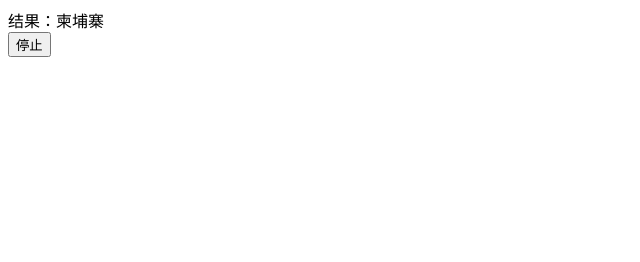
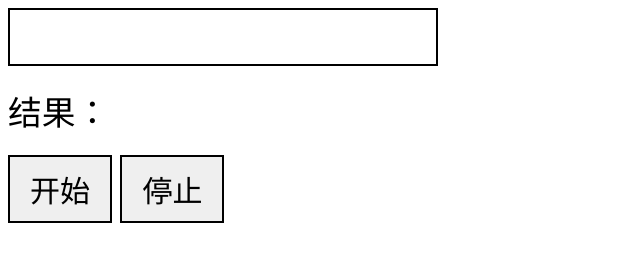
Before and after one commit to FAOfao931013/usefulJScode, a plain HTML site: page 抽奖程序.html in a window 1280 px wide. Shown: the whole page, without its empty margins (0-640 px from the left). Drawn offline with nearby package versions, Linux system fonts and the light colour scheme.

Commit message:
优化代码

```diff
--- /dev/null
+++ b/js/hotcss.js
@@ -0,0 +1,121 @@
+(function( window , document ){
+
+    'use strict';
+
+    //给hotcss开辟个命名空间，别问我为什么，我要给你准备你会用到的方法，免得用到的时候还要自己写。
+    var hotcss = {};
+
+    (function() {
+        //根据devicePixelRatio自定计算scale
+        //可以有效解决移动端1px这个世纪难题。
+        var viewportEl = document.querySelector('meta[name="viewport"]'),
+            hotcssEl = document.querySelector('meta[name="hotcss"]'),
+            dpr = window.devicePixelRatio || 1,
+            maxWidth = 540,
+            designWidth = 0;
+
+        dpr = dpr >= 3 ? 3 : ( dpr >=2 ? 2 : 1 );
+
+        //允许通过自定义name为hotcss的meta头，通过initial-dpr来强制定义页面缩放
+        if (hotcssEl) {
+            var hotcssCon = hotcssEl.getAttribute('content');
+            if (hotcssCon) {
+                var initialDprMatch = hotcssCon.match(/initial\-dpr=([\d\.]+)/);
+                if (initialDprMatch) {
+                    dpr = parseFloat(initialDprMatch[1]);
+                }
+                var maxWidthMatch = hotcssCon.match(/max\-width=([\d\.]+)/);
+                if (maxWidthMatch) {
+                    maxWidth = parseFloat(maxWidthMatch[1]);
+                }
+                var designWidthMatch = hotcssCon.match(/design\-width=([\d\.]+)/);
+                if (designWidthMatch) {
+                    designWidth = parseFloat(designWidthMatch[1]);
+                }
+            }
+        }
+
+        document.documentElement.setAttribute('data-dpr', dpr);
+        hotcss.dpr = dpr;
+
+        document.documentElement.setAttribute('max-width', maxWidth);
+        hotcss.maxWidth = maxWidth;
+
+        if( designWidth ){
+            document.documentElement.setAttribute('design-width', designWidth);
+            hotcss.designWidth = designWidth;
+        }
+
+        var scale = 1 / dpr,
+            content = 'width=device-width, initial-scale=' + scale + ', minimum-scale=' + scale + ', maximum-scale=' + scale + ', user-scalable=no';
+
+        if (viewportEl) {
+            viewportEl.setAttribute('content', content);
+        } else {
+            viewportEl = document.createElement('meta');
+            viewportEl.setAttribute('name', 'viewport');
+            viewportEl.setAttribute('content', content);
+            document.head.appendChild(viewportEl);
+        }
+
+    })();
+
+    hotcss.px2rem = function( px , designWidth ){
+        //预判你将会在JS中用到尺寸，特提供一个方法助你在JS中将px转为rem。就是这么贴心。
+        if( !designWidth ){
+            //如果你在JS中大量用到此方法，建议直接定义 hotcss.designWidth 来定义设计图尺寸;
+            //否则可以在第二个参数告诉我你的设计图是多大。
+            designWidth = parseInt(hotcss.designWidth , 10);
+        }
+
+        return parseInt(px,10)*320/designWidth/20;
+    }
+
+    hotcss.rem2px = function( rem , designWidth ){
+        //新增一个rem2px的方法。用法和px2rem一致。
+        if( !designWidth ){
+            designWidth = parseInt(hotcss.designWidth , 10);
+        }
+        //rem可能为小数，这里不再做处理了
+        return rem*20*designWidth/320;
+    }
+
+    hotcss.mresize = function(){
+        //对，这个就是核心方法了，给HTML设置font-size。
+        var innerWidth = document.documentElement.getBoundingClientRect().width || window.innerWidth;
+
+        if( hotcss.maxWidth && (innerWidth/hotcss.dpr > hotcss.maxWidth) ){
+            innerWidth = hotcss.maxWidth*hotcss.dpr;
+        }
+
+        if( !innerWidth ){ return false;}
+
+        document.documentElement.style.fontSize = ( innerWidth*20/320 ) + 'px';
+
+        hotcss.callback && hotcss.callback();
+
+    };
+
+    hotcss.mresize();
+    //直接调用一次
+
+    window.addEventListener( 'resize' , function(){
+        clearTimeout( hotcss.tid );
+        hotcss.tid = setTimeout( hotcss.mresize , 33 );
+    } , false );
+    //绑定resize的时候调用
+
+    window.addEventListener( 'load' , hotcss.mresize , false );
+    //防止不明原因的bug。load之后再调用一次。
+
+
+    setTimeout(function(){
+        hotcss.mresize();
+        //防止某些机型怪异现象，异步再调用一次
+    },333)
+
+    window.hotcss = hotcss;
+    //命名空间暴露给你，控制权交给你，想怎么调怎么调。
+
+
+})( window , document );
--- a/抽奖程序.html
+++ b/抽奖程序.html
@@ -4,27 +4,51 @@
 <meta charset="utf-8">
 <meta http-equiv="X-UA-Compatible" content="IE=edge,chrome=1">
 <title>Examples</title>
-<meta name="description" content="">
-<meta name="keywords" content="">
-<link href="" rel="stylesheet">
+<meta name="viewport" content="width=device-width, initial-scale=0.5, minimum-scale=0.5, maximum-scale=0.5, user-scalable=no">
 <script src="http://cdn.bootcss.com/jquery/3.1.1/jquery.min.js"></script>
+<script src="./js/hotcss.js"></script>
 
 </head>
+
+<style type="text/css">
+	button {
+		font-size: 30px;
+		border: 2px solid #000;
+		padding: 10px 20px;
+		margin-top: 20px;
+	}
+
+	input {
+		font-size: 30px;
+		border: 2px solid #000;
+		padding: 10px 20px;
+		margin-bottom: 20px;
+	}
+
+</style>
 <body>
+	<input type="text" id="jackpotArr">
+
 	<div>结果：<span id='prize'></span></div>
+	<button id='start'>开始</button>
 	<button id='stop'>停止</button>
 </body>
 <script type="text/javascript">
-	const jackpot = ['芽庄', '台湾', '新加坡', '柬埔寨'];
+	let time1;
 
 	function beginJackpot() {
-		const index = Math.floor(Math.random() * jackpot.length);
-		$('#prize').text(jackpot[index]);
+		const jackpot = $('#jackpotArr').val().split('，');
+
+		time1 = setInterval(() => {
+			const index = Math.floor(Math.random() * jackpot.length);
+			$('#prize').text(jackpot[index]);
+		}, 50);
 	}
 
-	const time1 = setInterval(() => {
+	$('#start').on('click', function() {
 		beginJackpot();
-	}, 50);
+	});
+
 
 	$('#stop').on('click', function() {
 		clearInterval(time1);
```
